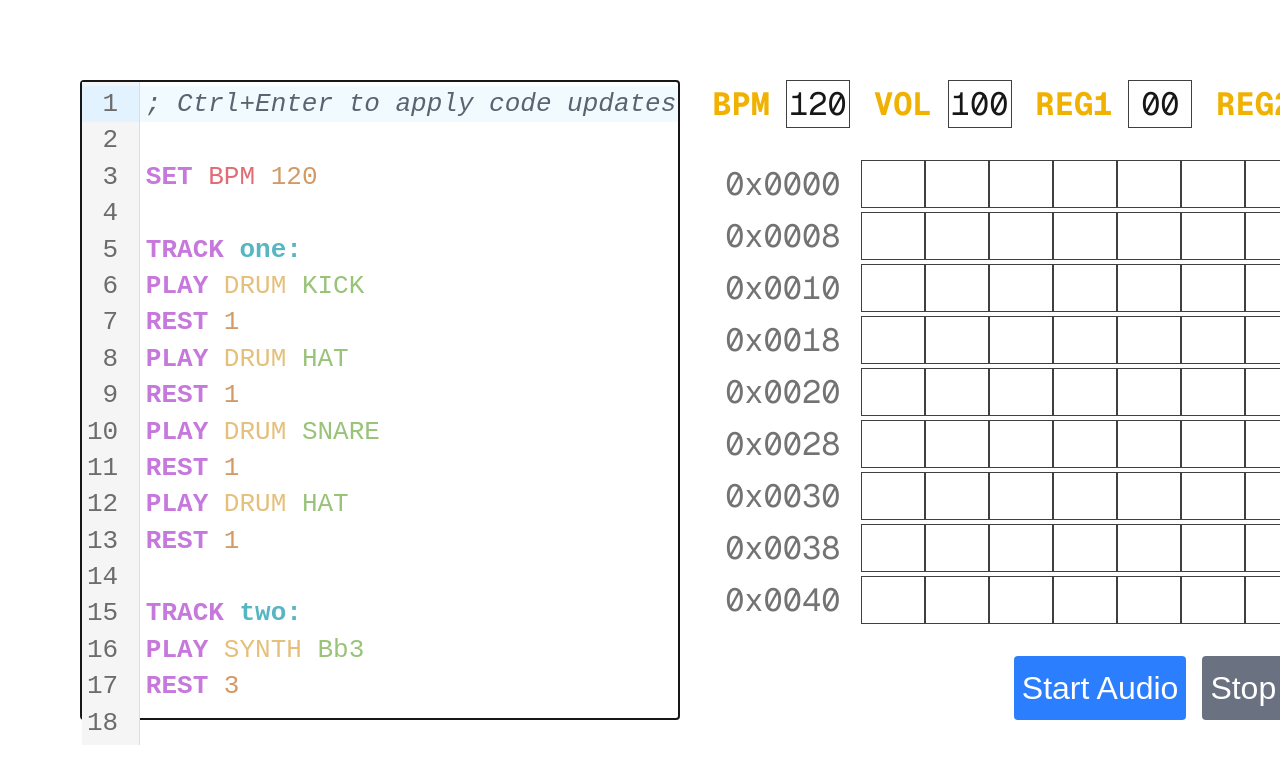
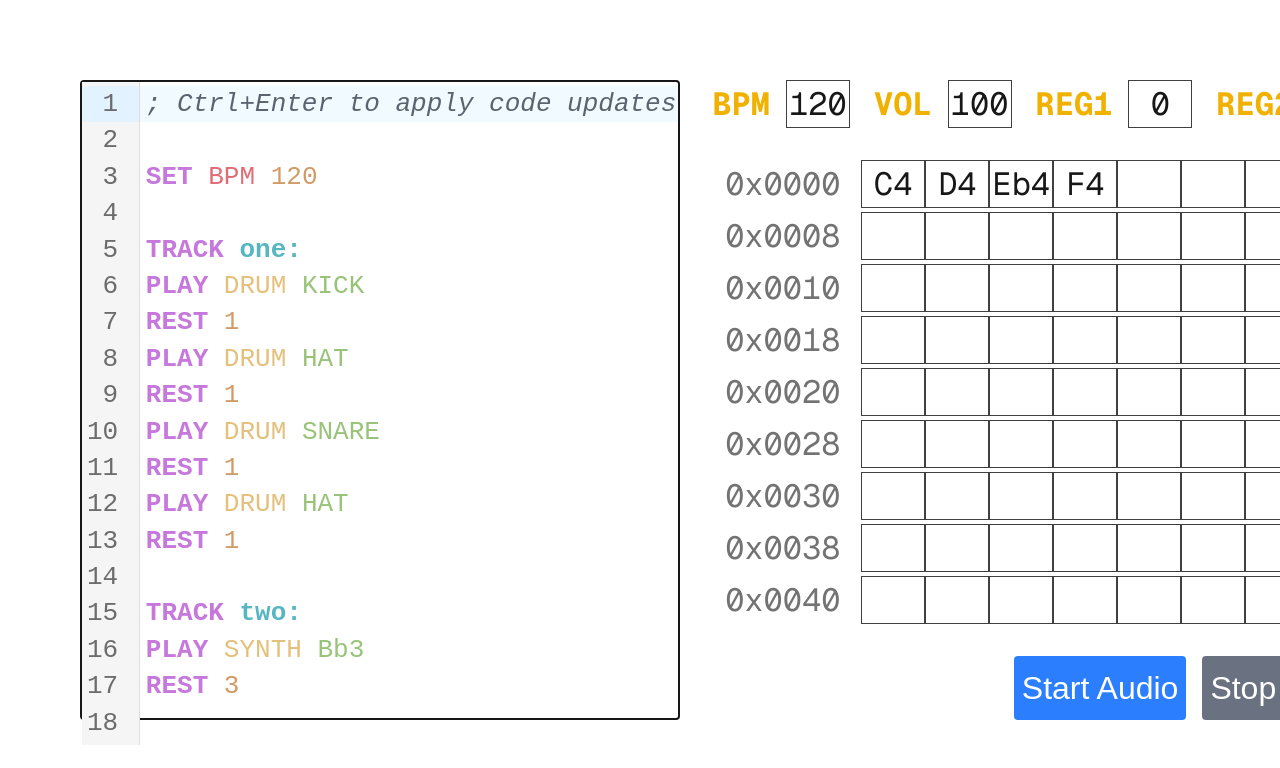
Before and after one commit to sd22404/COMSM0052, a Next.js app in the folder src/: page / in a window 1280 px wide. Shown: the top 768 px of the page. Built offline with nearby package versions, Linux system fonts and the light colour scheme.

Commit message:
add conditional branch, allow negative register values

```diff
--- a/src/app/components/registers.tsx
+++ b/src/app/components/registers.tsx
@@ -1,3 +1,4 @@
+import { useState, useEffect } from "react";
 import { Register } from "@/core/types";
 
 interface RegisterProps {
@@ -5,23 +6,32 @@ interface RegisterProps {
 	onRegisterChange?: (reg: Register, val: number) => void;
 }
 
+function RegisterInput({ regKey, val, onChange }: { regKey: Register; val: number; onChange?: (reg: Register, val: number) => void }) {
+	const [raw, setRaw] = useState(val.toString());
+
+	useEffect(() => { setRaw(val.toString()); }, [val]);
+
+	return (
+		<div className="flex items-center gap-4">
+			<span className="font-bold text-yellow-500">{regKey}</span>
+			<input type="text"
+				value={raw}
+				onChange={(e) => {
+					setRaw(e.target.value);
+					const intVal = parseInt(e.target.value, 10);
+					if (!isNaN(intVal)) onChange?.(regKey, intVal);
+				}}
+				className="w-16 h-12 text-center border border-neutral-700 bg-transparent focus:outline-none focus:border-blue-500"
+			/>
+		</div>
+	);
+}
+
 export default function Registers({ registers, onRegisterChange }: RegisterProps) {
 	return (
 		<div className="flex gap-6 font-mono">
 			{Object.entries(registers).map(([key, val]) => (
-				<div key={key} className="flex items-center gap-4">
-					<span className="font-bold text-yellow-500">{key}</span>
-					<input type="text"
-						value={val.toString(10).padStart(2, "0")}
-						onChange={(e) => {
-							const value = parseInt(e.target.value, 10);
-							if (!isNaN(value) && value >= 0 && value <= 255 && onRegisterChange) {
-								onRegisterChange(key as Register, value);
-							}
-						}}
-						className="w-16 h-12 text-center border border-neutral-700 bg-transparent focus:outline-none focus:border-blue-500"
-					/>
-				</div>
+				<RegisterInput key={key} regKey={key as Register} val={val} onChange={onRegisterChange} />
 			))}
 		</div>
 	);
--- a/src/audio/engine.ts
+++ b/src/audio/engine.ts
@@ -1,6 +1,5 @@
 import { Instrument } from "@/core/types";
-
-var freq = require('notes-to-frequencies');
+const freq = require('notes-to-frequencies');
 
 const SAMPLE_PATHS: Record<string, string> = {
 	KICK: "/COMSM0052/samples/kick.wav",
--- a/src/core/types.ts
+++ b/src/core/types.ts
@@ -3,6 +3,7 @@ export enum Opcode {
 	PLAY = "PLAY",
 	REST = "REST",
 	JUMP = "JUMP",
+	BRZ = "BRZ",
 	SET = "SET",
 	LOAD = "LOAD",
 	ADD = "ADD",
--- a/src/runtime/sequencer.ts
+++ b/src/runtime/sequencer.ts
@@ -15,10 +15,16 @@ const DEFAULT_REGISTERS: Record<Register, number> = {
 	[Register.REG2]: 0,
 };
 
+let DEFAULT_MEMORY = new Array(256).fill("");
+DEFAULT_MEMORY[0] = "C4";
+DEFAULT_MEMORY[1] = "D4";
+DEFAULT_MEMORY[2] = "Eb4";
+DEFAULT_MEMORY[3] = "F4";
+
 export class Sequencer {
 	private _audio: AudioEngine;
 	private _registers: Record<Register, number> = { ...DEFAULT_REGISTERS };
-	private _memory: (number | string)[] = new Array(256).fill("");
+	private _memory: (number | string)[] = [...DEFAULT_MEMORY];
 	private _tracks: Track[] = [];
 	private _running = false;
 	private _interval?: NodeJS.Timeout;
@@ -42,7 +48,14 @@ export class Sequencer {
 	}
 
 	setTracks(tracks: Track[]) {
-		this._tracks = tracks;
+		this._tracks = tracks.map(t => {
+			const old = this._tracks.find(o => o.name === t.name);
+			if (!old) return t;
+			t.cursor = Math.min(old.cursor, t.program.instructions.length - 1);
+			t.waitRemaining = old.waitRemaining;
+			return t;
+		});
+
 		this._notify();
 	}
 
@@ -67,7 +80,6 @@ export class Sequencer {
 		return this._registers[operand as Register] ?? Number(operand);
 	}
 
-	// to be sorted
 	private _resolveNote(operand: string): string {
 		const asInt = parseInt(operand);
 		if (!isNaN(asInt)) return this._memory[asInt] as string;
@@ -103,6 +115,12 @@ export class Sequencer {
 				case Opcode.JUMP:
 					track.cursor = track.program.labels[operandOne as string] ?? track.cursor;
 					continue;
+				case Opcode.BRZ:
+					if (this._resolveValue(operandOne as string) === 0) {
+						track.cursor = track.program.labels[operandTwo as string] ?? track.cursor;
+						continue;
+					}
+					break;
 				case Opcode.SET:
 					this.setRegister(operandOne as Register, this._resolveValue(operandTwo as string));
 					break;
@@ -122,7 +140,15 @@ export class Sequencer {
 		this._notify();
 	}
 
+	private _resetTracks() {
+		this._tracks.forEach(t => {
+			t.cursor = 0;
+			t.waitRemaining = 0;
+		});
+	}
+
 	run() {
+		if (this._running) return;
 		this._audio.init();
 		this._running = true;
 		this._interval = setInterval(() => this._tracks.forEach(t => this._stepTrack(t)), this._audio.clickMs);
@@ -132,6 +158,7 @@ export class Sequencer {
 	halt() {
 		this._running = false;
 		clearInterval(this._interval);
+		this._resetTracks();
 		this._notify();
 	}
 }
```
Also changed, not shown: src/language/parser.ts (+1 -1 lines), 1 other file (tests, documents, lock files or other folders).
